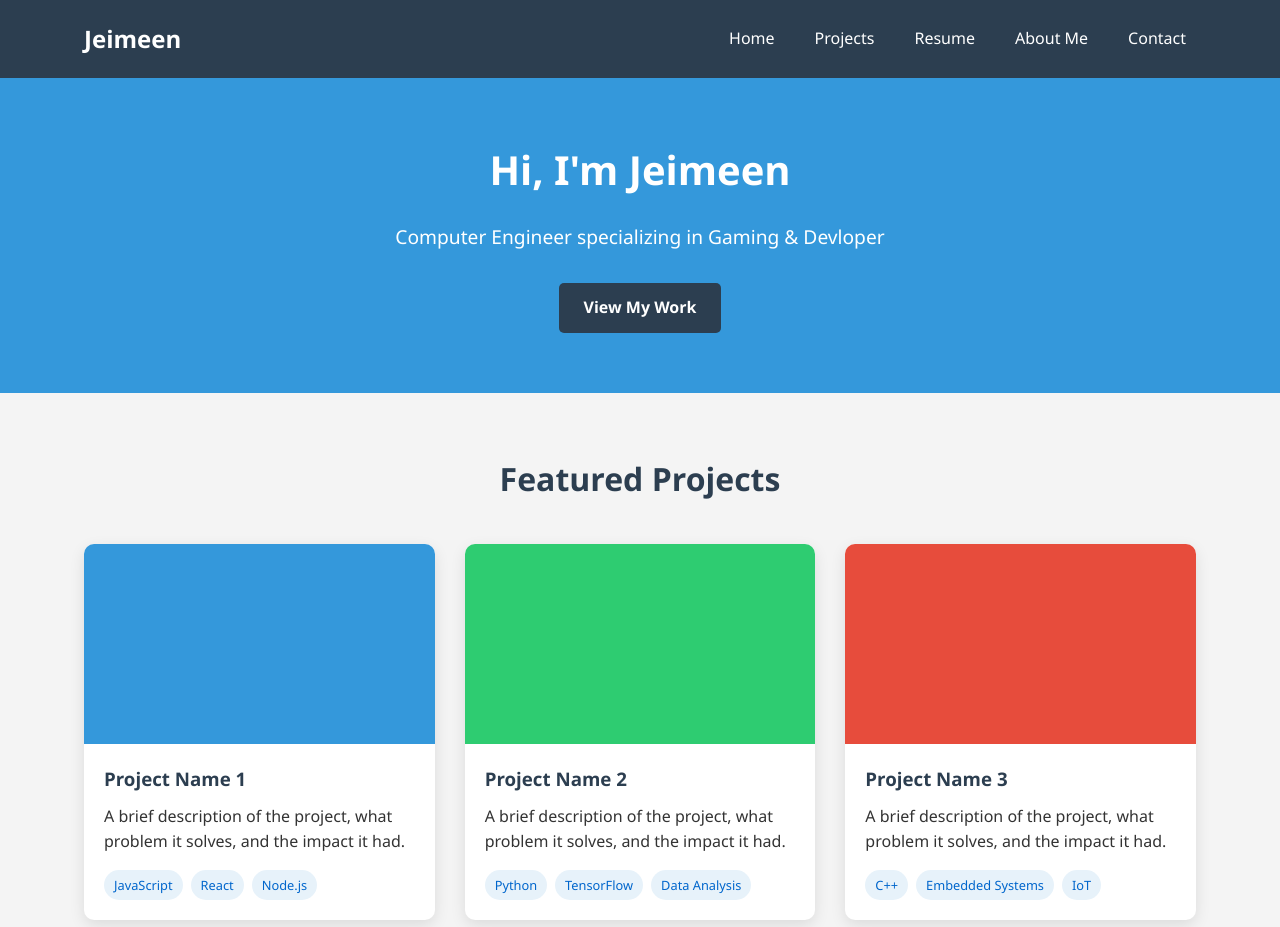
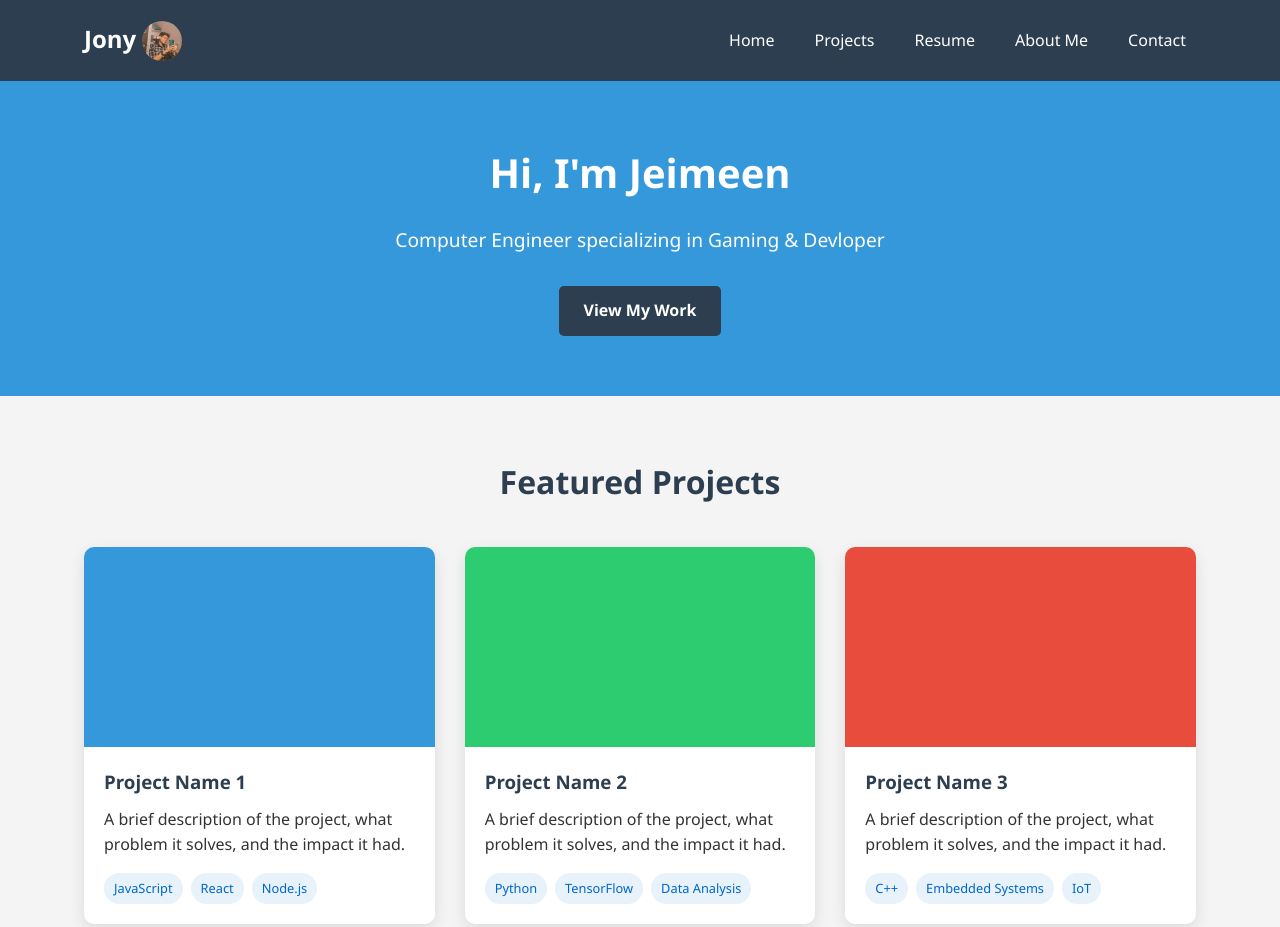
Before and after one commit to JeimeenChaudhari/Jony-s-Creation, a plain HTML site: page index.html in a window 1280 px wide. Shown: the top 927 px of the page. Drawn offline with Linux system fonts and the light colour scheme.

Commit message:
Updated website

```diff
--- a/index.html
+++ b/index.html
@@ -12,7 +12,12 @@
     <header>
         <div class="container">
             <nav>
-                <div class="logo">Jeimeen</div>
+                <div class="logo">Jony
+                    <img src="me.jpg" alt="Jony" class="profile-photo">
+
+                </div>
+
+
                 <ul class="nav-links">
                     <li><a href="#home">Home</a></li>
                     <li><a href="#projects">Projects</a></li>
--- a/style.css
+++ b/style.css
@@ -241,3 +241,11 @@ footer {
         display: none; /* For mobile, would need JS to toggle */
     }
 }
+.profile-photo {
+    width: 40px;  /* Adjust the size as needed */
+    height: 40px;
+    border-radius: 50%; /* Makes it a circle */
+    object-fit: cover;
+    margin-right: 10px; /* Space between name and photo */
+    vertical-align: middle;
+}
```
Also changed, not shown: me.jpg (added).
